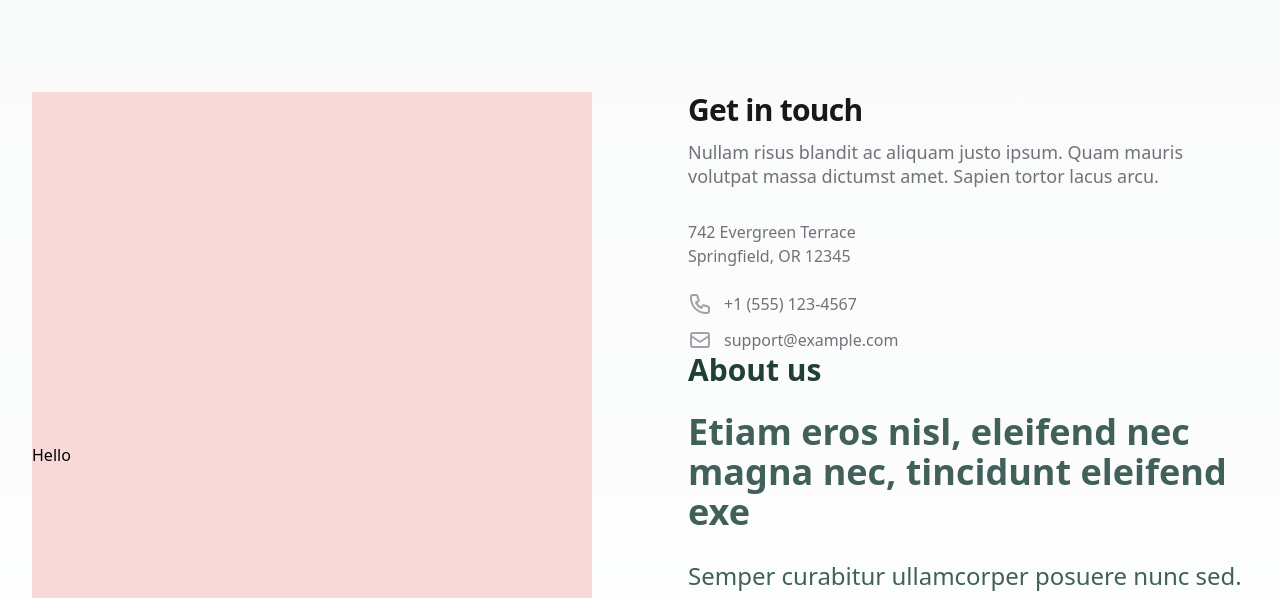
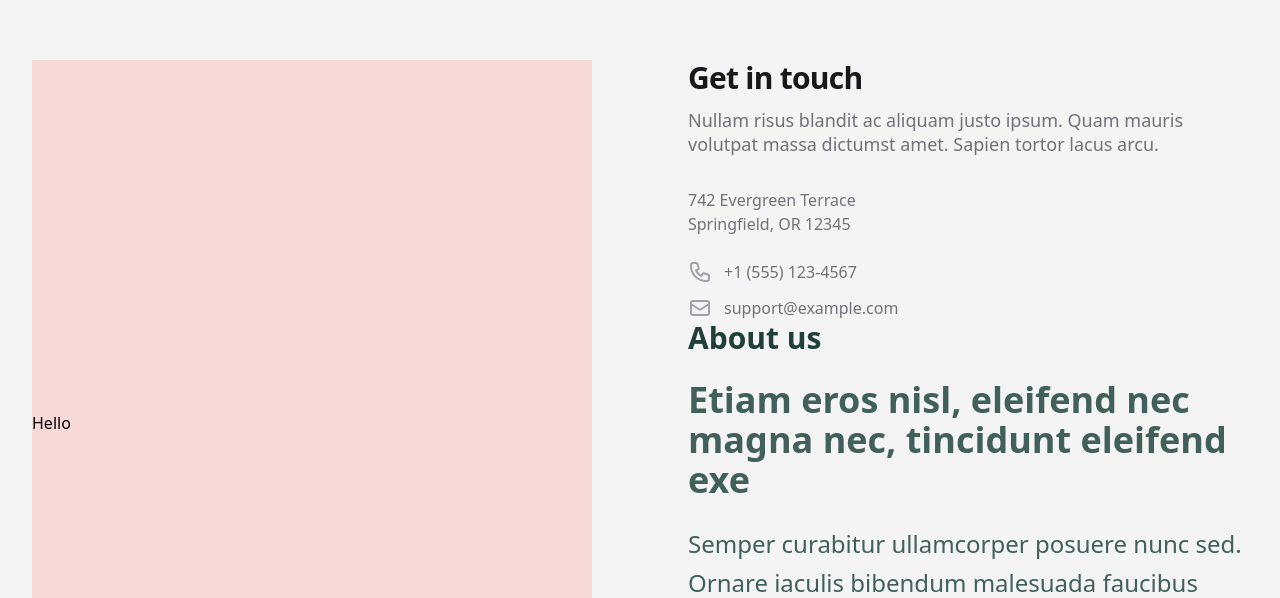
Before and after one commit to FemDev-Consulting/femdevconsulting.ca, a Vue app: page / in a window 1280 px wide. Shown: the part 3482-4080 px from the top of the page. Built offline with nearby package versions, Linux system fonts and the light colour scheme.

Commit message:
Add background colour and vertical padding

```diff
--- a/src/components/HomeContact.vue
+++ b/src/components/HomeContact.vue
@@ -1,8 +1,8 @@
 <template>
   <div>
-    <div class="bg-gradient-to-b from-brand-green-50 to-white">
+    <div class="bg-gray-100">
       <div class="container">
-        <div class="py-40 lg:grid lg:grid-cols-2 lg:grid-flow-col-dense lg:gap-24">
+        <div class="py-32 lg:grid lg:grid-cols-2 lg:grid-flow-col-dense lg:gap-24">
           <div class="bg-brand-pink-600 flex items-center">
             Hello
           </div>
```
